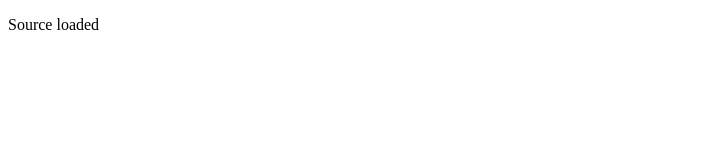
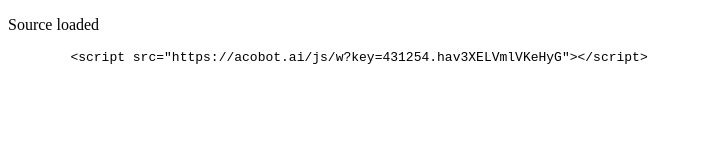
Before and after one commit to sandeep-gupta-777/experiments, a plain HTML site: page index.html in a window 1280 px wide. Shown: the whole page, without its empty margins (0-701 px from the left). Drawn offline with Linux system fonts and the light colour scheme.

Commit message:
added source in body with html encoding

```diff
--- a/index.html
+++ b/index.html
@@ -5,9 +5,12 @@
     <meta name="viewport" content="width=device-width, initial-scale=1.0">
     <meta http-equiv="X-UA-Compatible" content="ie=edge">
     <title>Experiments</title>
-    <script src="https://acobot.ai/js/w?key=431254.hav3XELVmlVKeHyG"></script>
+
 </head>
 <body>
     <p>Source loaded</p>
+    <pre>
+        &lt;script src="https://acobot.ai/js/w?key=431254.hav3XELVmlVKeHyG"&gt;&lt;/script&gt;
+    </pre>
 </body>
 </html>
```
